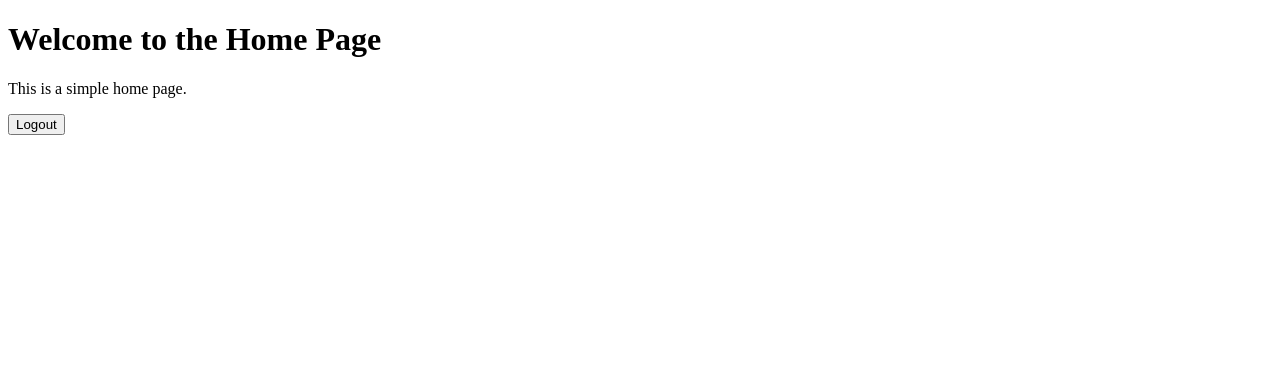
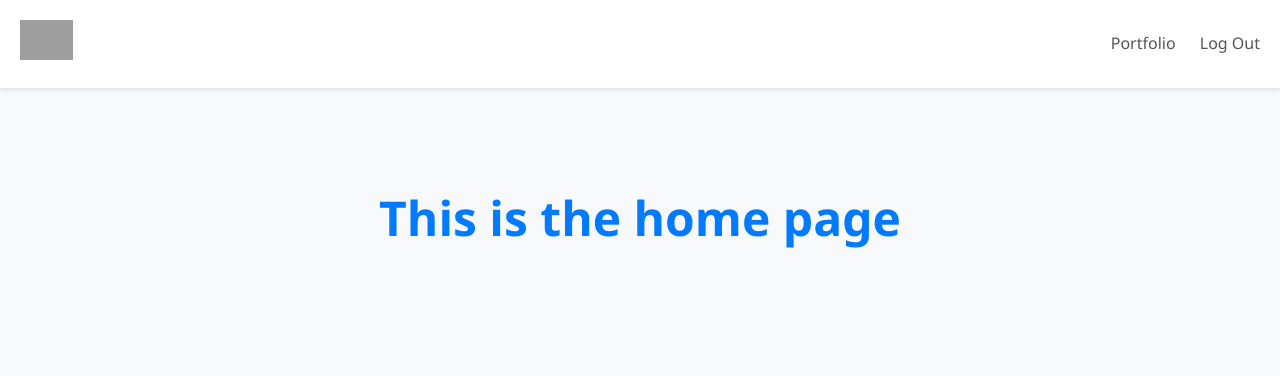
Before and after one commit to kyerai/NEA, a Flask app: page /home in a window 1280 px wide. Shown: the top 376 px of the page. Run offline with Flask 3, Linux system fonts and the light colour scheme; a user stored in the database is signed in; grey boxes are pictures that could not be loaded.

Commit message:
Added the portfolio functionability, each user now can add positions and see their positions on the portfolio tab

```diff
--- a/app.py
+++ b/app.py
@@ -1,5 +1,8 @@
-from flask import Flask, render_template, redirect, url_for, request, session
+from flask import Flask, render_template, redirect, url_for, request, session, g
 import sqlite3
+import sqlite3
+from datetime import datetime, timedelta
+
 
 app = Flask(__name__)
 app.secret_key = 'your_secret_key'  # Set a secret key for sessions
@@ -15,7 +18,7 @@ def signup():
         username = request.form['username']
         password = request.form['password']
 
-        conn = sqlite3.connect('/Users/kyeraikundalia/Documents/GitHub/NEA/users.db')
+        conn = sqlite3.connect('/Users/kyeraikundalia/Documents/GitHub/NEA/app.db')
         cursor = conn.cursor()
         cursor.execute("SELECT * FROM users WHERE username = ?", (username,))
         existing_user = cursor.fetchone()
@@ -37,7 +40,7 @@ def login():
         username = request.form['username']
         password = request.form['password']
 
-        conn = sqlite3.connect('/Users/kyeraikundalia/Documents/GitHub/NEA/users.db')
+        conn = sqlite3.connect('/Users/kyeraikundalia/Documents/GitHub/NEA/app.db')
         cursor = conn.cursor()
         cursor.execute("SELECT * FROM users WHERE username = ? AND password = ?", (username, password))
         user = cursor.fetchone()
@@ -58,6 +61,39 @@ def home():
     else:
         return redirect(url_for('login'))
 
+@app.route('/portfolio', methods=['GET', 'POST'])
+def portfolio():
+    if 'logged_in' in session and session['logged_in']:
+        if request.method == 'POST':
+            asset_name = request.form['asset_name']
+            quantity = request.form['quantity']
+            purchase_price = request.form['purchase_price']
+            purchase_date = request.form['purchase_date']
+
+            conn = sqlite3.connect('/Users/kyeraikundalia/Documents/GitHub/NEA/app.db')
+            cursor = conn.cursor()
+            cursor.execute("SELECT id FROM users WHERE username = ?", (session['username'],))
+            user_id = cursor.fetchone()[0]
+            cursor.execute("INSERT INTO portfolio (user_id, asset_name, quantity, purchase_price, purchase_date) VALUES (?, ?, ?, ?, ?)", (user_id, asset_name, quantity, purchase_price, purchase_date))
+            conn.commit()
+            conn.close()
+
+        try:
+            conn = sqlite3.connect('/Users/kyeraikundalia/Documents/GitHub/NEA/app.db')
+            print("Database connected successfully")  # Debugging statement 1
+            cursor = conn.cursor()
+            cursor.execute("SELECT id FROM users WHERE username = ?", (session['username'],))
+            user_id = cursor.fetchone()[0]
+            print(f"User ID: {user_id}")  # Debugging statement 2
+            cursor.execute("SELECT * FROM portfolio WHERE user_id = ?", (user_id,))
+            positions = cursor.fetchall()
+            print(f"Positions: {positions}")  # Debugging statement 3
+        except:
+            positions = []
+
+        return render_template('portfolio.html', positions=positions)
+
+
 @app.route('/logout')
 def logout():
     session.pop('logged_in', None)  # Remove session variable
@@ -65,4 +101,4 @@ def logout():
     return redirect(url_for('index'))  # Redirect to index page
 
 if __name__ == '__main__':
-    app.run(debug=True)
+    app.run(debug=True, port=4000)
--- a/templates/home.html
+++ b/templates/home.html
@@ -1,13 +1,129 @@
 <!DOCTYPE html>
-<html>
+<html lang="en">
 <head>
-    <title>Home Page</title>
+  <title>Landing Page</title>
+  <style>
+    * {
+      box-sizing: border-box;
+      margin: 0;
+      padding: 0;
+    }
+
+    body {
+      font-family: 'Segoe UI', Tahoma, Geneva, Verdana, sans-serif;
+      line-height: 1.6;
+      background-color: #f8f9fa;
+      color: #333;
+    }
+
+    header {
+      display: flex;
+      justify-content: space-between;
+      align-items: center;
+      padding: 20px;
+      background-color: #fff;
+      box-shadow: 0 2px 4px rgba(0,0,0,0.1);
+      position: fixed;
+      width: 100%;
+      z-index: 1000;
+    }
+
+    .logo img {
+      height: 40px;
+    }
+
+    nav ul {
+      list-style-type: none;
+      margin: 0;
+      padding: 0;
+    }
+
+    nav ul li {
+      display: inline-block;
+      margin-left: 20px;
+    }
+
+    nav ul li a {
+      text-decoration: none;
+      color: #555;
+      transition: color 0.3s ease;
+    }
+
+    nav ul li a:hover {
+      color: #007bff;
+    }
+
+    main {
+      padding-top: 80px; /* Adjust for the fixed header */
+    }
+
+    .hero {
+      text-align: center;
+      padding: 100px 0;
+    }
+
+    .hero h1 {
+      font-size: 3rem;
+      margin-bottom: 20px;
+      color: #007bff;
+    }
+
+    .hero p {
+      font-size: 1.2rem;
+      margin-bottom: 40px;
+    }
+
+    .btn {
+      display: inline-block;
+      padding: 10px 20px;
+      background-color: #007bff;
+      color: #fff;
+      text-decoration: none;
+      border-radius: 5px;
+      transition: background-color 0.3s ease;
+    }
+
+    .btn:hover {
+      background-color: #0056b3;
+    }
+
+    @media (max-width: 768px) {
+      .logo img {
+        height: 30px;
+      }
+
+      .hero h1 {
+        font-size: 2.5rem;
+      }
+
+      .hero p {
+        font-size: 1rem;
+      }
+
+      .btn {
+        padding: 8px 16px;
+        font-size: 0.9rem;
+      }
+    }
+  </style>
 </head>
 <body>
-    <h1>Welcome to the Home Page</h1>
-    <p>This is a simple home page.</p>
-    <form action="/logout">
-        <button type="submit">Logout</button>
-    </form>
+  <header>
+    <div class="logo">
+      <img src="#" alt="Logo">
+    </div>
+    <nav>
+      <ul>
+        <li><a href="/portfolio">Portfolio</a></li>
+        <li><a href="/logout">Log Out</a></li>
+      </ul>
+    </nav>
+  </header>
+
+  <main>
+    <div class="hero">
+      <h1>This is the home page</h1>
+    </div>
+  </main>
 </body>
 </html>
```
Also changed, not shown: create.py (+27 -13 lines), templates/portfolio.html (added, +78 -0 lines), app.db (added), templates/login.html (line endings or trailing spaces), users.db (deleted), 1 other file.
